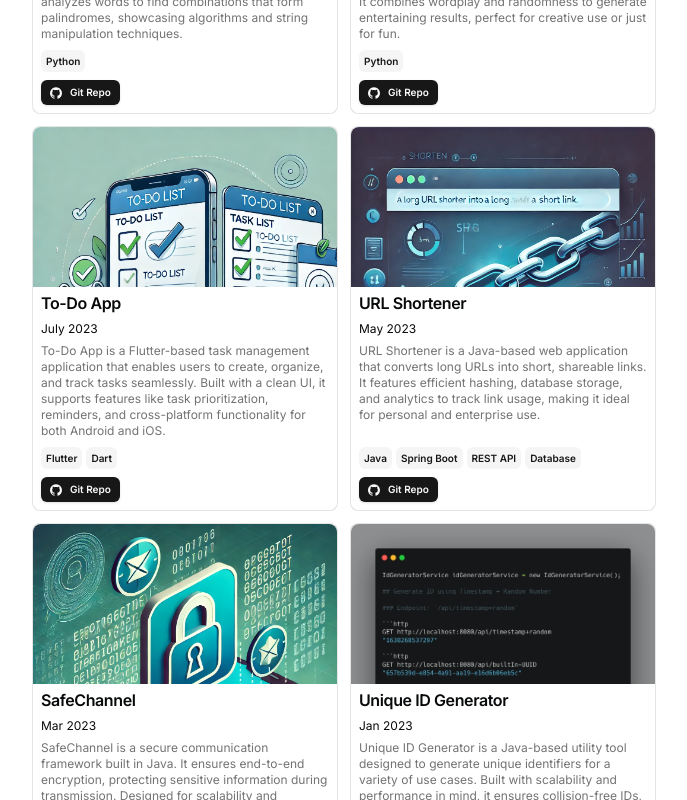
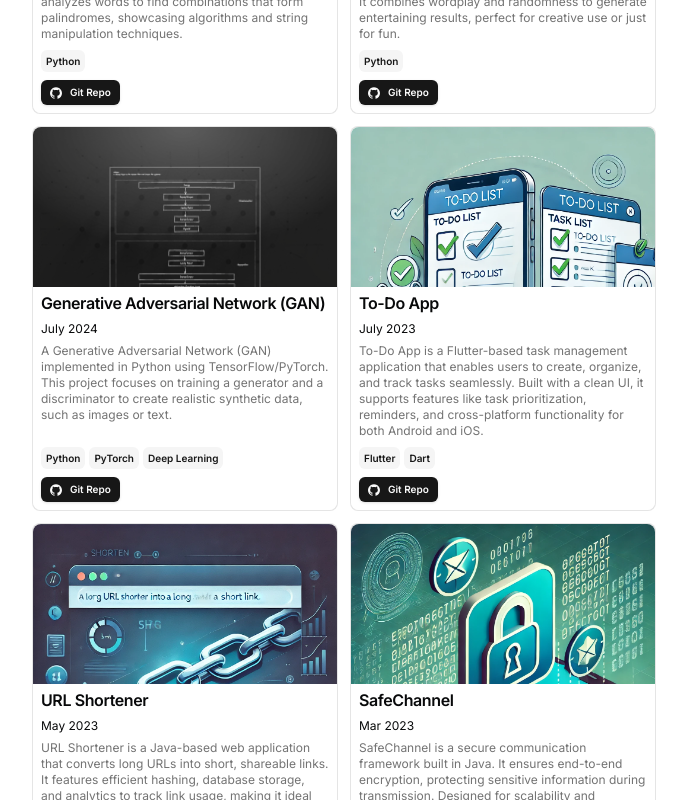
Before and after one commit to imaditya123/portfolio, a Next.js app: page /projects in a window 1280 px wide. Shown: the part 900-1700 px from the top of the page, without its empty margins (296-983 px from the left). Built offline with nearby package versions, Linux system fonts and the light colour scheme.

Commit message:
added project

```diff
--- a/src/data/resume.tsx
+++ b/src/data/resume.tsx
@@ -17,6 +17,7 @@ export const DATA = {
     "Python",
     "SQL",
     "Java",
+    "Dart",
     "C++",
     "C#",
     "Javascript",
@@ -304,7 +305,28 @@ export const DATA = {
       ],
       image: "/images/todoapp.webp",
       video: ""
+    },
+    {
+      title: "Generative Adversarial Network (GAN)",
+      href: "https://github.com/imaditya123/GAN",
+      dates: "July 2024",
+      active: true,
+      favorite: false,
+      category: ["ML Projects", "All Projects", "Python Projects"],
+      description:
+        "A Generative Adversarial Network (GAN) implemented in Python using TensorFlow/PyTorch. This project focuses on training a generator and a discriminator to create realistic synthetic data, such as images or text.",
+      technologies: ["Python", "PyTorch", "Deep Learning"],
+      links: [
+        {
+          type: "Git Repo",
+          href: "https://github.com/imaditya123/GAN",
+          icon: <Icons.github className='size-3' />
+        }
+      ],
+      image: "/images/GAN.png",
+      video: ""
     }
+
   ],
 
   project_category: [
```
Also changed, not shown: public/images/GAN.png (added).
